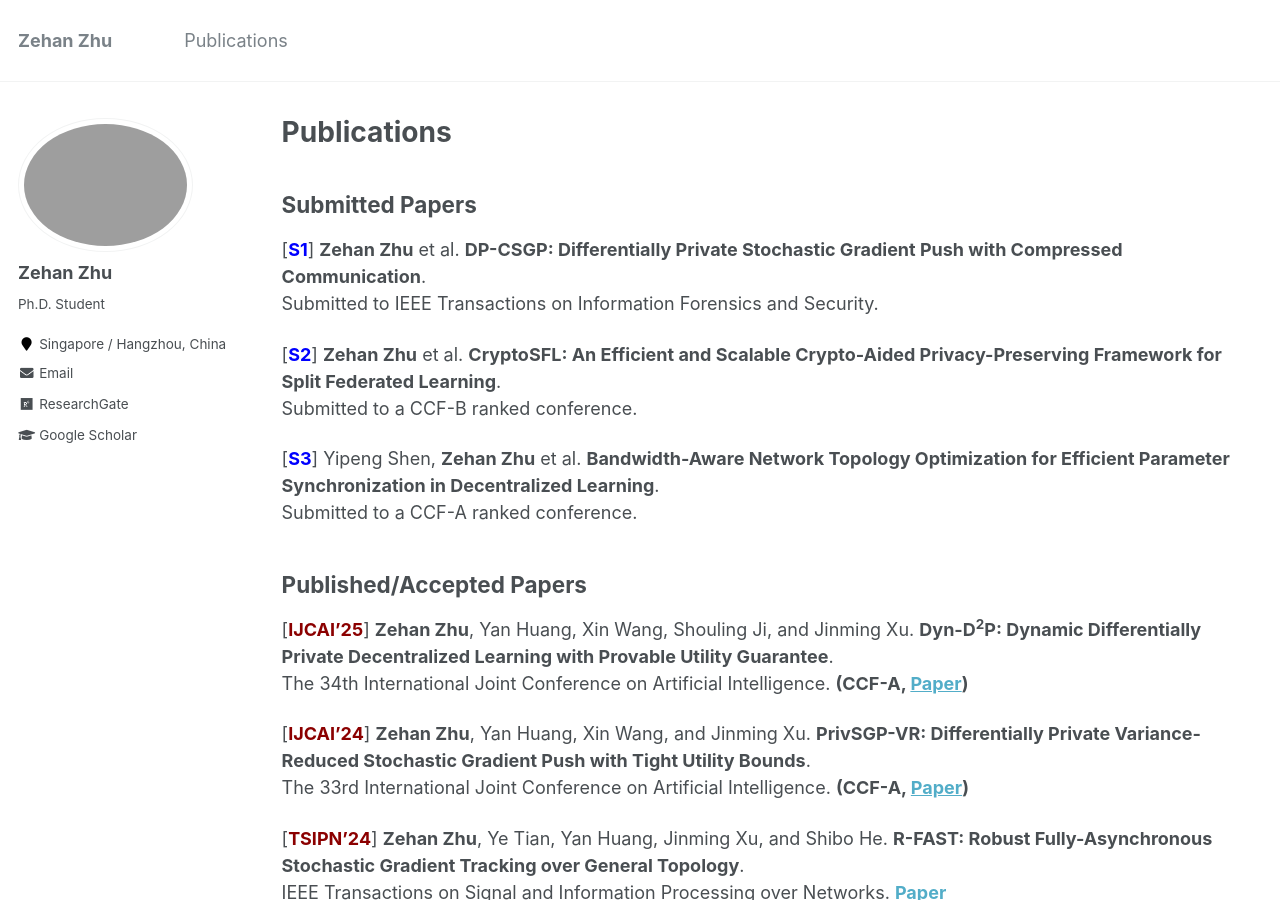
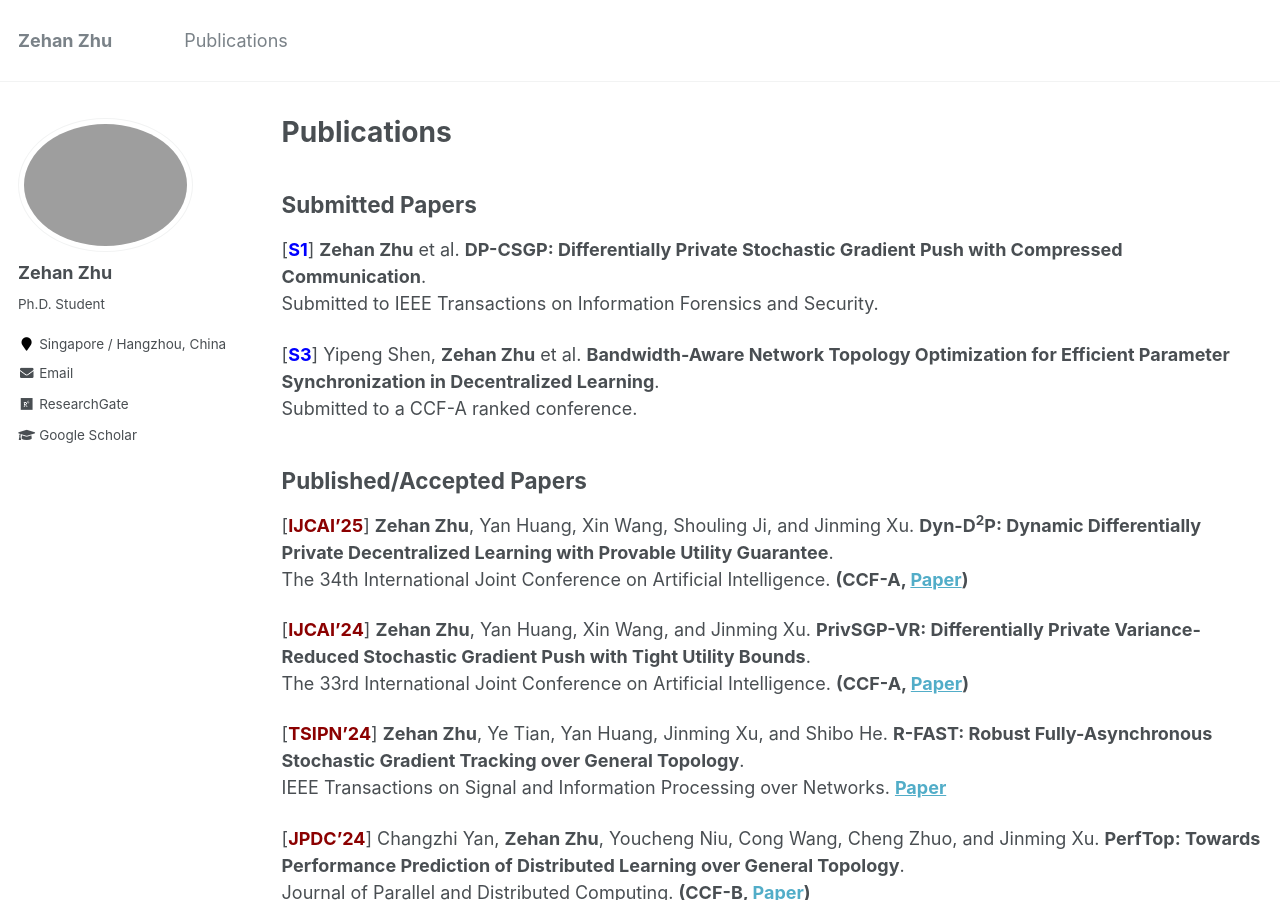
Before and after one commit to zehanzhu/zehanzhu.github.io, a Jekyll site: the page built from _pages/publications.md, in a window 1280 px wide and 900 px high. Built offline with Jekyll 4.4.1, drawn with Linux system fonts in a browser that asks for light colours.

Commit message:
Update publications.md

```diff
--- a/_pages/publications.md
+++ b/_pages/publications.md
@@ -12,9 +12,6 @@ redirect_from:
 ## Submitted Papers
 [**<span style="color:blue; font-weight:bold">S1</span>**] **Zehan Zhu** et al. **DP-CSGP: Differentially Private Stochastic Gradient Push with Compressed Communication**. <br>
 Submitted to IEEE Transactions on Information Forensics and Security.
-
-[**<span style="color:blue; font-weight:bold">S2</span>**] **Zehan Zhu** et al. **CryptoSFL: An Efficient and Scalable Crypto-Aided Privacy-Preserving Framework for Split Federated Learning**. <br>
-Submitted to a CCF-B ranked conference.
 
 [**<span style="color:blue; font-weight:bold">S3</span>**] Yipeng Shen, **Zehan Zhu** et al. **Bandwidth-Aware Network Topology Optimization for Efficient Parameter Synchronization in Decentralized Learning**. <br>
 Submitted to a CCF-A ranked conference.
```
